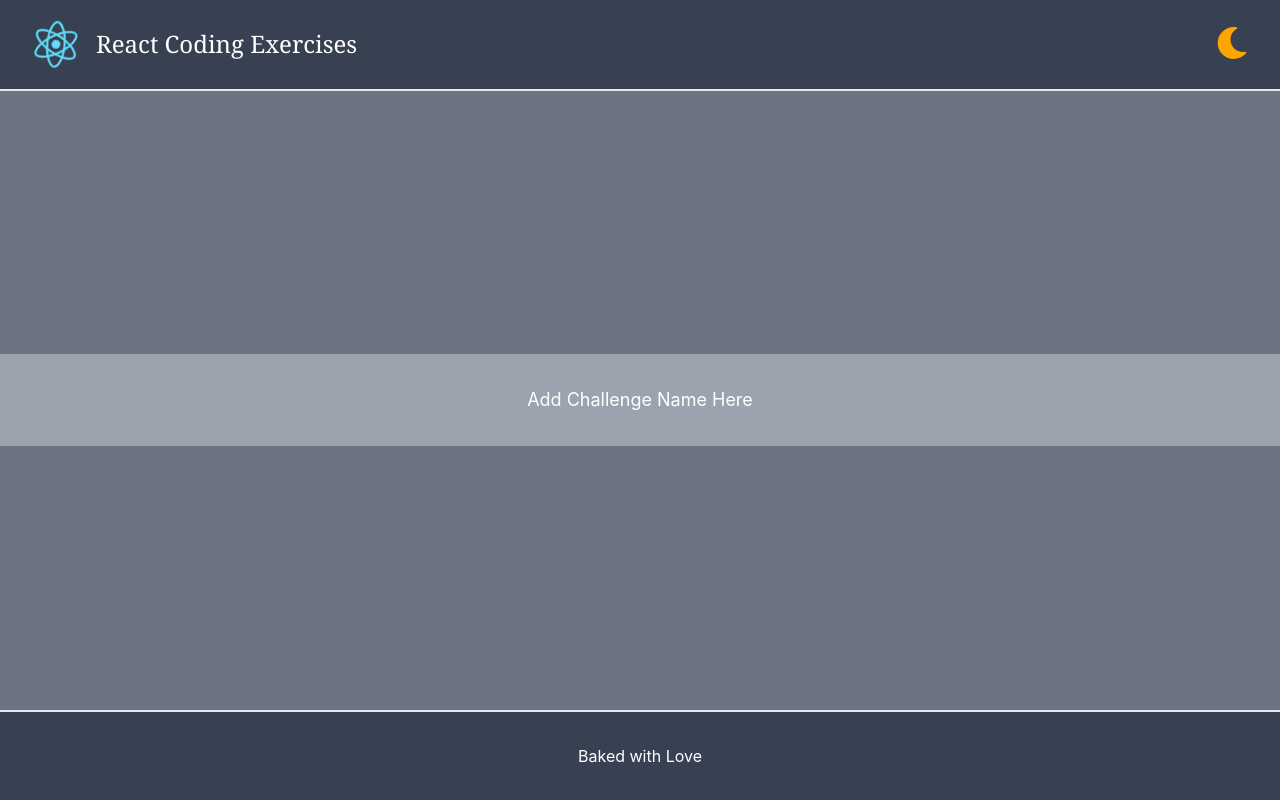
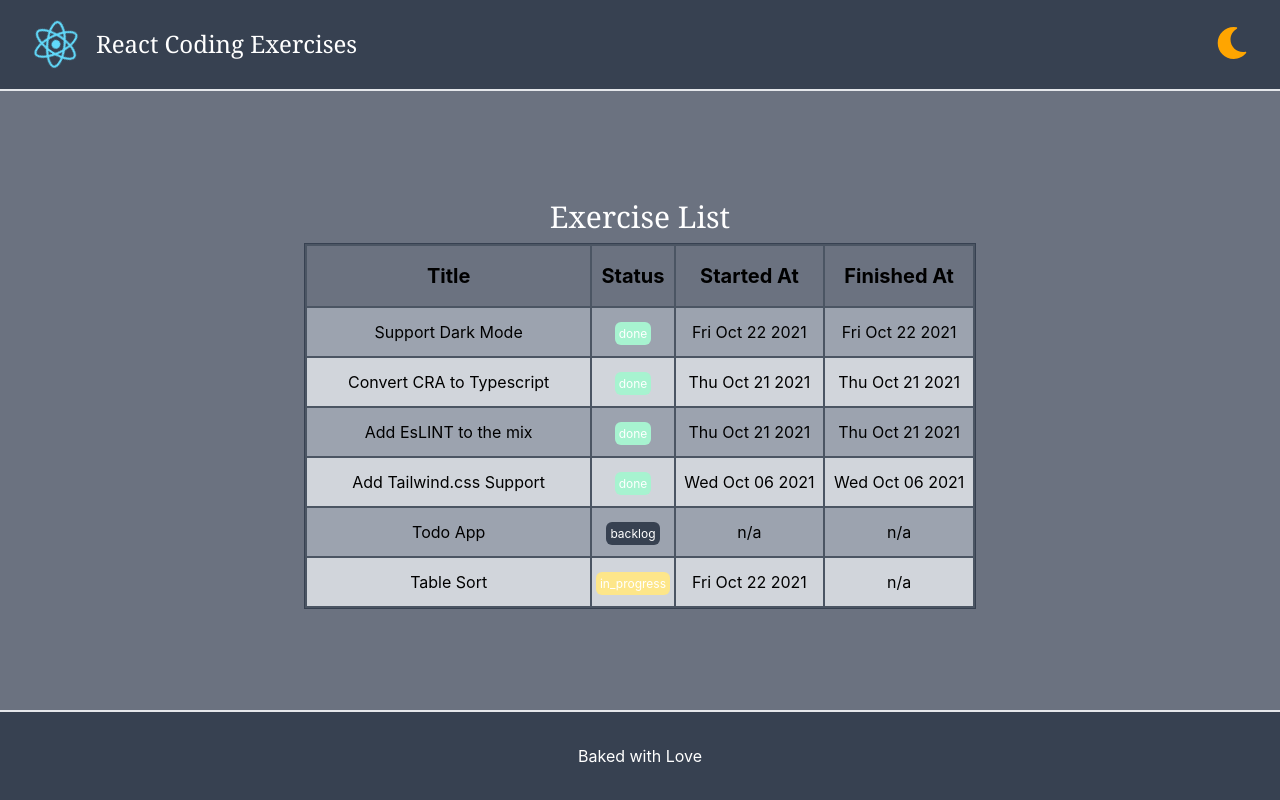
Before and after one commit to shierro/react-typescript-coding-excercise, a React (Create React App) app: page / in a window 1280 px wide. Built offline with nearby package versions, Linux system fonts and the light colour scheme.

Commit message:
:sparkles: add react-router to the mix & the Table UI for sorting exercise

```diff
--- a/package.json
+++ b/package.json
@@ -17,6 +17,7 @@
     "@types/react-dom": "^17.0.10",
     "react": "^17.0.2",
     "react-dom": "^17.0.2",
+    "react-router-dom": "^5.3.0",
     "react-scripts": "4.0.3",
     "typescript": "^4.4.4",
     "web-vitals": "^1.0.1"
@@ -40,6 +41,7 @@
     ]
   },
   "devDependencies": {
+    "@types/react-router-dom": "^5.3.1",
     "@typescript-eslint/eslint-plugin": "^5.1.0",
     "@typescript-eslint/parser": "^5.1.0",
     "autoprefixer": "^9",
--- /dev/null
+++ b/src/constants/exerciseList.ts
@@ -0,0 +1,39 @@
+import { Exercise } from '../types';
+
+const exerciseList: Exercise[] = [
+  {
+    title: 'Support Dark Mode',
+    status: 'DONE',
+    startedAt: new Date(2021, 9, 22),
+    finishedAt: new Date(2021, 9, 22),
+  },
+  {
+    title: 'Convert CRA to Typescript',
+    status: 'DONE',
+    startedAt: new Date(2021, 9, 21),
+    finishedAt: new Date(2021, 9, 21),
+  },
+  {
+    title: 'Add EsLINT to the mix',
+    status: 'DONE',
+    startedAt: new Date(2021, 9, 21),
+    finishedAt: new Date(2021, 9, 21),
+  },
+  {
+    title: 'Add Tailwind.css Support',
+    status: 'DONE',
+    startedAt: new Date(2021, 9, 6),
+    finishedAt: new Date(2021, 9, 6),
+  },
+  {
+    title: 'Todo App',
+    status: 'BACKLOG',
+  },
+  {
+    title: 'Table Sort',
+    status: 'IN_PROGRESS',
+    startedAt: new Date(2021, 9, 22),
+  },
+];
+
+export default exerciseList;
--- a/src/containers/App/index.tsx
+++ b/src/containers/App/index.tsx
@@ -1,12 +1,18 @@
 import React from 'react';
 
 import './App.css';
+import {
+  BrowserRouter as Router,
+  Switch,
+  Route,
+} from 'react-router-dom';
 
 import Header from './components/Header';
 import Footer from './components/Footer';
 
 import { AppState, RootContextType } from '../../types';
 import reducer from './reducer';
+import HomePage from '../HomePage';
 
 const initialState: AppState = {
   darkMode: true,
@@ -16,9 +22,12 @@ export const RootContext = React.createContext({} as RootContextType);
 
 function Body() {
   return (
-    <main className="bg-white dark:bg-gray-400">
-      <h1 className="text-lg py-8 dark:text-white">Add Challenge Name Here</h1>
-      <section />
+    <main className="bg-white dark:bg-gray-500">
+      <Switch>
+        <Route path="/">
+          <HomePage />
+        </Route>
+      </Switch>
     </main>
   );
 }
@@ -46,11 +55,13 @@ function App() {
   };
   return (
     <RootContext.Provider value={initialValue}>
-      <Container>
-        <Header />
-        <Body />
-        <Footer />
-      </Container>
+      <Router>
+        <Container>
+          <Header />
+          <Body />
+          <Footer />
+        </Container>
+      </Router>
     </RootContext.Provider>
   );
 }
--- /dev/null
+++ b/src/containers/HomePage/components/Status/index.tsx
@@ -0,0 +1,42 @@
+import React from 'react';
+
+import { EXERCISE_STATUS } from '../../../../types';
+
+type StatusProps = {
+  value: EXERCISE_STATUS;
+}
+
+const Status: React.FC<StatusProps> = ({ value }) => {
+  let bgColor;
+  let darkBgColor;
+  switch (value) {
+    case 'DONE':
+      bgColor = 'bg-green-200';
+      darkBgColor = 'bg-green-400';
+      break;
+    case 'IN_PROGRESS':
+      bgColor = 'bg-yellow-200';
+      darkBgColor = 'bg-yellow-500';
+      break;
+    case 'BACKLOG':
+    default:
+      bgColor = 'bg-gray-300';
+      darkBgColor = 'bg-gray-700';
+  }
+  return (
+    <span
+      className={`
+        p-1
+        rounded-md
+        text-xs
+        lowercase
+        ${bgColor}
+        dark:${darkBgColor}
+        dark:text-white`}
+    >
+      {value}
+    </span>
+  );
+};
+
+export default React.memo(Status);
--- /dev/null
+++ b/src/containers/HomePage/index.tsx
@@ -0,0 +1,90 @@
+import React from 'react';
+
+import exerciseList from '../../constants/exerciseList';
+import Status from './components/Status';
+
+const Container: React.FC = ({ children }) => (
+  <div className="bg-gray-100 dark:bg-gray-500">
+    {children}
+  </div>
+);
+
+const Title: React.FC = ({ children }) => (
+  <h1 className="text-2xl font-serif dark:text-white py-2 sm:text-3xl">
+    {children}
+  </h1>
+);
+
+const Table: React.FC = ({ children }) => (
+  <table
+    className="
+      w-full
+      max-w-2xl
+      table-auto
+      border-separate
+      border
+      border-gray-700
+      dark:bg-gray-600"
+  >
+    {children}
+  </table>
+);
+
+const BodyTR: React.FC = ({ children }) => (
+  <tr
+    className="
+      bg-gray-50
+      hover:opacity-80
+      odd:bg-blue-200
+      dark:bg-gray-400
+      dark:even:bg-gray-300"
+  >
+    {children}
+  </tr>
+);
+
+const TH: React.FC = ({ children }) => (
+  <th className="text-md py-2 sm:text-xl sm:py-4">{children}</th>
+);
+
+const Thead: React.FC = ({ children }) => (
+  <thead className="dark:bg-gray-500">{children}</thead>
+);
+
+const HeadTR: React.FC = ({ children }) => (
+  <tr className="border border-gray-400">{children}</tr>
+);
+
+function HomePage() {
+  return (
+    <Container>
+      <Title>Exercise List</Title>
+      <div className="flex flex-row w-full items-center justify-center">
+        <Table>
+          <Thead>
+            <HeadTR>
+              <TH>Title</TH>
+              <TH>Status</TH>
+              <TH>Started At</TH>
+              <TH>Finished At</TH>
+            </HeadTR>
+          </Thead>
+          <tbody>
+            {exerciseList.map((exercise) => (
+              <BodyTR>
+                <td className="py-2 sm:px-8 sm:py-3">{exercise.title}</td>
+                <td className="">
+                  <Status value={exercise.status} />
+                </td>
+                <td className="px-1">{exercise.startedAt ? exercise.startedAt.toDateString() : 'n/a'}</td>
+                <td className="px-1">{exercise.finishedAt ? exercise.finishedAt.toDateString() : 'n/a'}</td>
+              </BodyTR>
+            ))}
+          </tbody>
+        </Table>
+      </div>
+    </Container>
+  );
+}
+
+export default HomePage;
--- a/tailwind.config.js
+++ b/tailwind.config.js
@@ -9,7 +9,10 @@ module.exports = {
     },
   },
   variants: {
-    extend: {},
+    extend: {
+      backgroundColor: ['even', 'odd'],
+      borderCollapse: ['hover', 'focus'],
+    },
   },
   plugins: [],
 };
```
Also changed, not shown: src/types.ts (+9 -0 lines), 25 other files (tests, documents, lock files or other folders).
